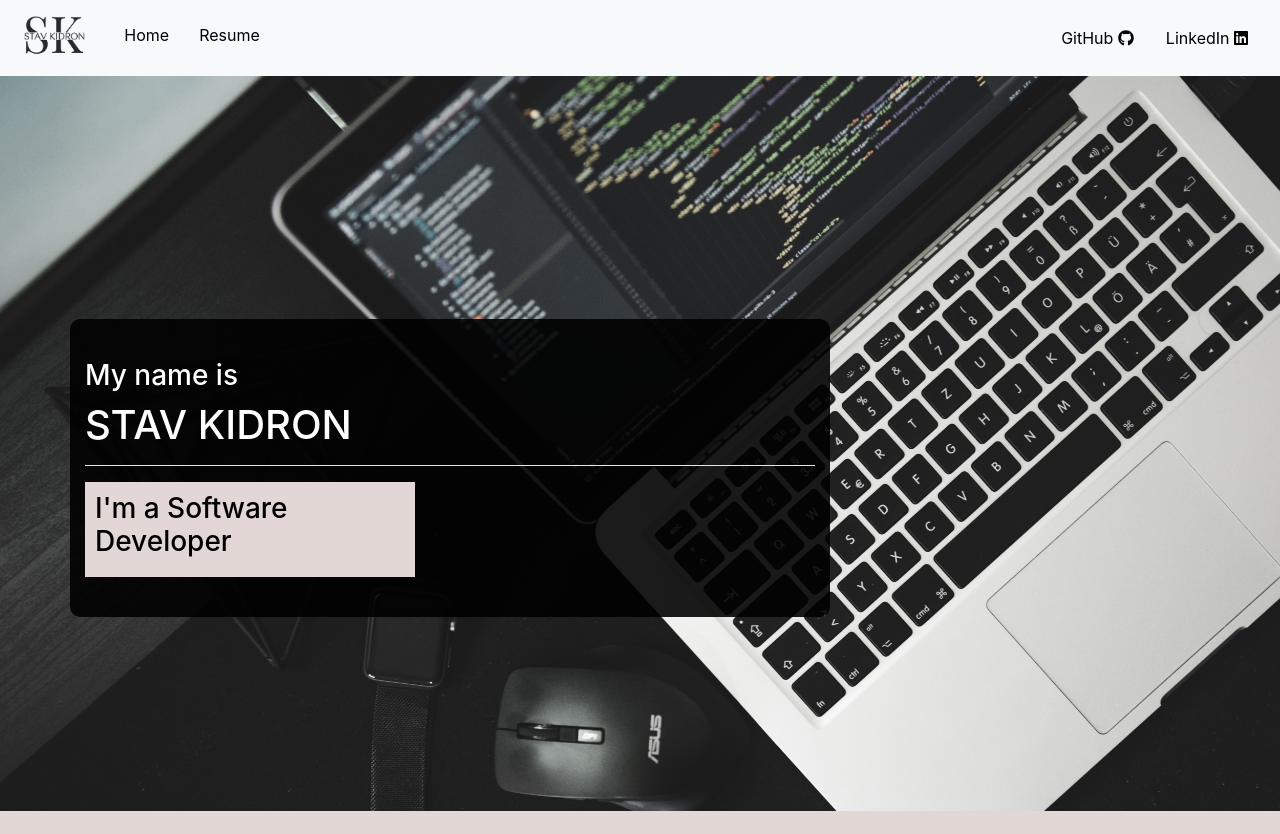
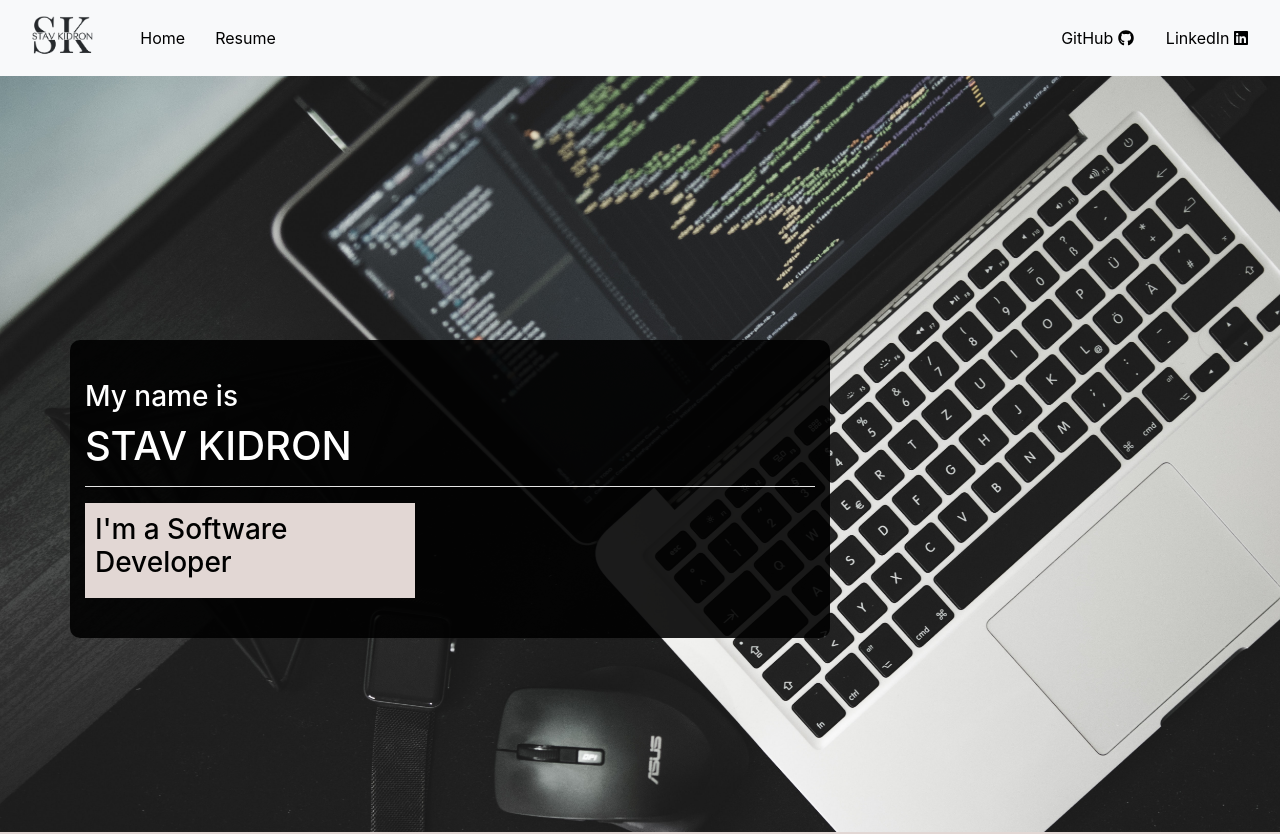
Before and after one commit to stavkidron-coder/personal-website, a React (Create React App) app: page /#/ in a window 1280 px wide. Shown: the top 834 px of the page. Built offline with nearby package versions, Linux system fonts and the light colour scheme.

Commit message:
optimized navbar to fit all screen sizes

```diff
--- a/src/Components/Footer/Footer.js
+++ b/src/Components/Footer/Footer.js
@@ -5,7 +5,8 @@ import {Navbar, Nav, NavbarBrand, NavbarText} from 'reactstrap';
 class Footer extends Component {
     render(){
         return(
-            <Navbar>
+
+            <Navbar className="footer">
                 <Nav>
                     <NavbarBrand className="footerBrand">
                         <img src={Logo} className="logo" alt="logo"/>
--- a/src/Components/Home/HomeJumboTron/HomeJumbotron.css
+++ b/src/Components/Home/HomeJumboTron/HomeJumbotron.css
@@ -4,7 +4,7 @@
     margin-bottom: 0px !important;
     min-height: 94.5vh;
     border-radius: 0 !important;
-    margin-top: 55px;
+    margin-top: 0;
 }
 
 .jumboTextPanel {
--- a/src/Components/NavBar/NavBar.css
+++ b/src/Components/NavBar/NavBar.css
@@ -1,5 +1,8 @@
+
+
 .nav-link {
-    color: black;
+    color: black !important;
+    transition: 0.3s;
 }
 
 .nav-link:hover {
@@ -7,7 +10,6 @@
 }
 
 .logo {
-    /* position: absolute; */
     height: 50px;
 }
 
--- a/src/Components/NavBar/NavBar.js
+++ b/src/Components/NavBar/NavBar.js
@@ -1,38 +1,40 @@
-import React, {Component} from 'react';
+import React, {useState} from 'react';
 import '../NavBar/NavBar.css';
 import { Link } from 'react-router-dom';
 import Logo from '../../Images/logo3.png';
-import {Navbar, Nav, NavItem, NavLink, NavbarBrand} from 'reactstrap';
+import {Navbar, Nav, NavItem, NavLink, NavbarBrand, NavbarToggler, Collapse, UncontrolledDropdown, DropdownToggle, DropdownMenu, DropdownItem, NavbarText} from 'reactstrap';
 import { FontAwesomeIcon } from '@fortawesome/react-fontawesome'
 import { faGithub, faLinkedin } from '@fortawesome/free-brands-svg-icons';
 
 const githubIcon = <FontAwesomeIcon icon={faGithub}/>
 const linkedInIcon = <FontAwesomeIcon icon={faLinkedin}/>
 
-class NavBar extends Component {
+const NavBar = (props) => {
+    const [isOpen, setIsOpen] = useState(false);
 
-    render(){
-        return(
-            <Navbar color="light" expand="md" className="navbar" fixed="top">
-                <Nav className="mr-auto" navbar>
+    const toggle = () => setIsOpen(!isOpen);
+
+    return (
+      <div>
+        <Navbar color="light" light expand="md" className="navbar">
+
             <NavbarBrand className="nav-link">
                 <Link to='/'>
                     <img src={Logo} className="logo" alt="logo"/>
                 </Link>
             </NavbarBrand>
 
+            <NavbarToggler onClick={toggle} />
+            <Collapse isOpen={isOpen} navbar>
+                <Nav className="mr-auto" navbar>
                     <NavItem className="navLeft">
-                        <Link
-                            to='/'
-                            className="nav-link">
+                        <Link to='/' className="nav-link">
                             Home
                         </Link>
                     </NavItem>
 
                     <NavItem className="navLeft">
-                        <Link
-                            to='/resume'
-                            className="nav-link">
+                        <Link to='/resume' className="nav-link">
                             Resume
                         </Link>
                     </NavItem>
@@ -41,13 +43,14 @@ class NavBar extends Component {
                 <NavLink href="https://github.com/stavkidron-coder" className="nav-link">
                     GitHub {githubIcon}
                 </NavLink>
-                <NavLink href="https://www.linkedin.com/in/stavkidron/" className="nav-link">
+
+                <NavLink href="https://www.linkedin.com/in/stavkidron/" className="nav-link nav-right">
                     LinkedIn {linkedInIcon}
                 </NavLink>
-
+          </Collapse>
         </Navbar>
-        )
-    }
+      </div>
+    );
   }
 
   export default NavBar;
```
Also changed, not shown: 1 other file (tests, documents, lock files or other folders). Lines whose indentation alone changed are shown as unchanged.
